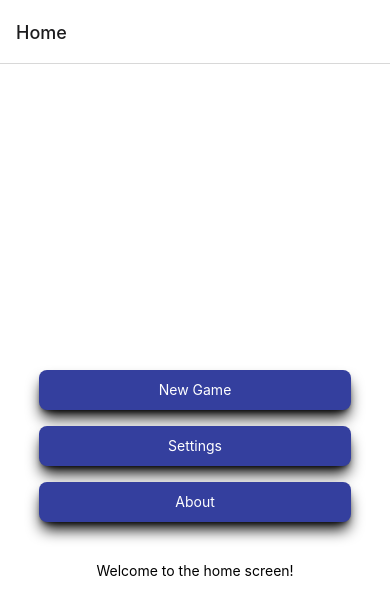
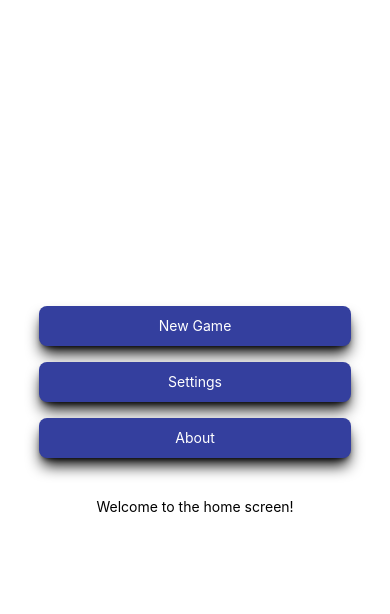
Before and after one commit to wrighttzu/chromaquest, a React Native app: screen / in a window 390 px wide. Shown: the top 614 px of the page. Built offline with nearby package versions, Linux system fonts and the light colour scheme.

Commit message:
created colorMath.tsx with generic functions

```diff
--- a/src/AppContainer.tsx
+++ b/src/AppContainer.tsx
@@ -9,7 +9,7 @@ import About from "./screens/About";
 const AppStack = createStackNavigator();
 const AppStackNavigator = () => {
   return (
-    <AppStack.Navigator screenOptions={{ headerShown: true }}>
+    <AppStack.Navigator screenOptions={{ headerShown: false }}>
       <AppStack.Screen name="Home" component={HomeScreen}/>
       <AppStack.Screen name="Settings" component={Settings}/>
       <AppStack.Screen name="About" component={About}/>
--- a/src/screens/Settings.tsx
+++ b/src/screens/Settings.tsx
@@ -2,18 +2,9 @@ import React, { SetStateAction, useState } from "react";
 import { Text, View } from "react-native";
 import Button from "../components/button";
 import Slider from "@react-native-community/slider";
-
-function componentToHex(c) {
-  var hex = c.toString(16);
-  return hex.length == 1 ? "0" + hex : hex;
-}
-
-export function rgbToHex(r, g, b) {
-  return "#" + componentToHex(r) + componentToHex(g) + componentToHex(b);
-}
+import { rgbToHex } from "../utils/colorMath";
 
 const Settings: React.FC = () => {
-
   const [sliderValue, setSliderValue] = useState({
     R: 123,
     G: 123,
@@ -26,14 +17,14 @@ const Settings: React.FC = () => {
 
   function handleChange(value) {
     setSliderValue({ ...sliderValue, R: value });
-    setChangeColor(rgbToHex(sliderValue.R, sliderValue.G, sliderValue.B))
+    setChangeColor(rgbToHex(sliderValue.R, sliderValue.G, sliderValue.B));
   }
   return (
     <View
       style={{ backgroundColor: `${changeColor}` }}
       className="h-screen flex items-center justify-center"
     >
-      <Text className="m-1 text-2xl">Welcome to the Settings screen!</Text>
+      <Text className="text-2xl">Welcome to the Settings screen!</Text>
       <Text className="m-1 text-2xl">Choose the background color</Text>
       <Text className="m text-lg">Red - {sliderValue.R} </Text>
       <Text>
--- /dev/null
+++ b/src/utils/colorMath.tsx
@@ -0,0 +1,8 @@
+function componentToHex(c) {
+  var hex = c.toString(16);
+  return hex.length == 1 ? "0" + hex : hex;
+}
+
+export function rgbToHex(r, g, b) {
+  return "#" + componentToHex(r) + componentToHex(g) + componentToHex(b);
+}
```
